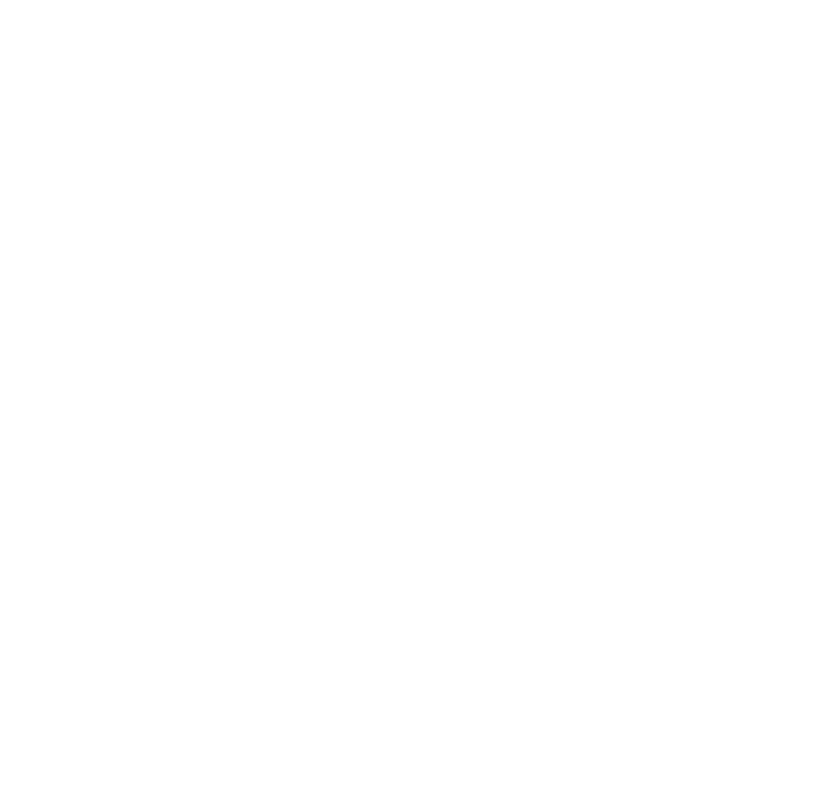
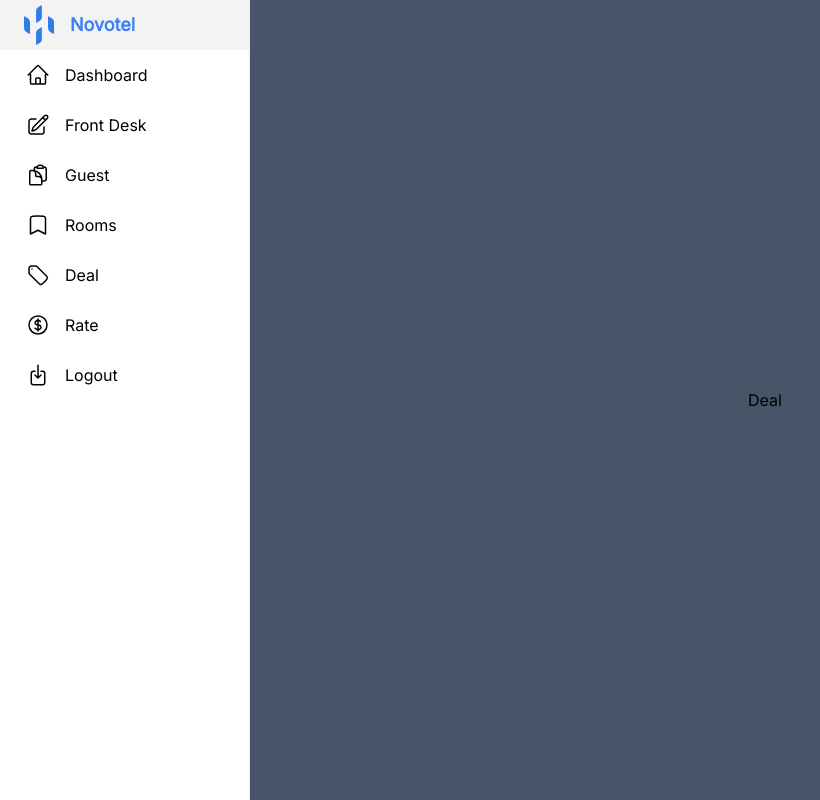
Before and after one commit to JosephAwuku33/Hostel-Web-App, a React (Vite) app in the folder frontend/: page /deal in a window 1280 px wide. Before the commit this address had no page. Shown: the whole page, without its empty margins (0-820 px from the left). Built offline with nearby package versions, Linux system fonts and the light colour scheme; sample sign-in values are in the browser's storage.

Commit message:
edited Sidebar and added new pages to be worked on

```diff
--- a/frontend/src/App.tsx
+++ b/frontend/src/App.tsx
@@ -4,9 +4,12 @@
 import SignUp from "./pages/SignUp/SignUp";
 import { ToastContainer } from "react-toastify";
 import "react-toastify/ReactToastify.css";
-import About from "./pages/About/About";
-import Contact from "./pages/Contact/Contact";
 import Dashboard from "./pages/Dashboard/Dashboard";
+import FrontDeskPage from "./pages/FrontDesk/FrontDeskPage";
+import GuestPage from "./pages/Guest/Guest";
+import RoomsPage from "./pages/Rooms/RoomsPage";
+import DealPage from "./pages/Deal/Deal";
+import RatePage from "./pages/Rate/RatePage";
 
 function App() {
   return (
@@ -15,8 +18,11 @@
         <Routes>
           <Route index element={<Login />} />
           <Route path="/dashboard" element={<Home component={Dashboard} />} />
-          <Route path="/contact" element={<Home component={Contact} />} />
-          <Route path="/about" element={<Home component={About} />} />
+          <Route path="/front-desk" element={<Home component={FrontDeskPage} />} />
+          <Route path="/guest" element={<Home component={GuestPage} />}/>
+          <Route path="/rooms" element={<Home component={RoomsPage}/>}/>
+          <Route path="/deal" element={<Home component={DealPage}/>}/>
+          <Route path="/rate" element={<Home component={RatePage}/>}/>
           <Route path="/signup" element={<SignUp />} />
         </Routes>
         <ToastContainer />
--- a/frontend/src/pages/About/About.tsx
+++ /dev/null
@@ -1,9 +0,0 @@
-//import React from 'react'
-
-export default function About() {
-  return (
-    <div className="flex items-center justify-center h-screen bg-slate-600">
-      <h3>about</h3>
-    </div>
-  );
-}
--- /dev/null
+++ b/frontend/src/pages/Deal/Deal.tsx
@@ -0,0 +1,7 @@
+export default function DealPage() {
+  return (
+    <main className="flex items-center justify-center h-screen bg-slate-600">
+      Deal
+    </main>
+  );
+}
--- a/frontend/src/pages/Contact/Contact.tsx
+++ b/frontend/src/pages/FrontDesk/FrontDeskPage.tsx
@@ -1,9 +1,7 @@
-//import React from 'react'
-
-export default function Contact() {
+export default function FrontDeskPage() {
   return (
     <main className="flex items-center justify-center h-screen bg-slate-600">
-      Contact
+      FrontDesk
     </main>
   );
 }
--- /dev/null
+++ b/frontend/src/pages/Guest/Guest.tsx
@@ -0,0 +1,7 @@
+export default function GuestPage() {
+  return (
+    <main className="flex items-center justify-center h-screen bg-slate-600">
+      Guest
+    </main>
+  );
+}
--- /dev/null
+++ b/frontend/src/pages/Rate/RatePage.tsx
@@ -0,0 +1,7 @@
+export default function RatePage() {
+  return (
+    <main className="flex items-center justify-center h-screen bg-slate-600">
+      Rate
+    </main>
+  );
+}
--- /dev/null
+++ b/frontend/src/pages/Rooms/RoomsPage.tsx
@@ -0,0 +1,7 @@
+export default function RoomsPage() {
+  return (
+    <main className="flex items-center justify-center h-screen bg-slate-600">
+      Rooms
+    </main>
+  );
+}
--- a/frontend/src/screen_components/SideBar.tsx
+++ b/frontend/src/screen_components/SideBar.tsx
@@ -34,14 +34,202 @@
     }
   }, [dispatch, userInfo, navigate]);
 
+  // Function to handle window resize
+  const handleResize = () => {
+    setCollapseGimme(window.innerWidth < 768);
+  };
+
+  useEffect(() => {
+    // Add event listener for window resize
+    window.addEventListener("resize", handleResize);
+    // Initial check on component mount
+    handleResize();
+
+    // Clean up the event listener on component unmount
+    return () => {
+      window.removeEventListener("resize", handleResize);
+    };
+  }, []);
+
   return (
     <section className="flex h-screen">
-      <Sidebar backgroundColor="#CBC3E3" collapsed={collapsegimme}>
+      <Sidebar backgroundColor="white" collapsed={collapsegimme}>
         <Menu>
-          <MenuItem onClick={toggleSidebar}>|||</MenuItem>
-          <MenuItem component={<Link to="/home" />}>Home</MenuItem>
-          <MenuItem component={<Link to="/contact" />}>Contact</MenuItem>
-          <MenuItem onClick={ handleLogout}>OUT</MenuItem>
+          <MenuItem onClick={toggleSidebar} >
+            <h1 className="p-1 flex items-center flex-row justify-start gap-4 w-full" >
+              <svg
+                xmlns="http://www.w3.org/2000/svg"
+                width="30"
+                height="40"
+                viewBox="0 0 30 40"
+                fill="none"
+              >
+                <path
+                  fillRule="evenodd"
+                  clipRule="evenodd"
+                  d="M15.474 1.48017C12.0035 3.6732 12.1012 3.38256 12.1012 11.5178C12.1012 15.0772 12.1563 17.9892 12.2238 17.9892C12.4782 17.9892 16.046 15.7619 16.5493 15.2885C16.8387 15.0166 17.269 14.3955 17.5054 13.9087C17.9035 13.0893 17.931 12.5374 17.8759 6.51165L17.8163 0L15.474 1.48017ZM1.46841e-05 17.22C0.000687047 20.5718 0.101543 23.6962 0.224361 24.1629C0.561215 25.4438 1.68989 26.6037 3.88246 27.9227C4.97079 28.5773 5.90359 29.1129 5.95558 29.1129C6.00735 29.1129 6.04994 26.2494 6.04994 22.7497V16.3864L5.43361 15.1448C4.89482 14.0595 4.54945 13.7302 2.68812 12.5272C1.51709 11.7703 0.433017 11.1453 0.278822 11.1384C0.0616487 11.1285 -0.00110592 12.4948 1.46841e-05 17.22ZM23.981 17.1017C23.9821 23.4233 24.1056 24.4583 25.0077 25.7209C25.4216 26.3005 28.6826 28.5525 29.8684 29.0781C29.9719 29.1241 30.0257 26.1337 29.9879 22.4333L29.9188 15.7051L29.3274 14.7619C28.9139 14.1023 28.0938 13.414 26.5991 12.4723C25.4239 11.7315 24.3537 11.1256 24.221 11.1256C24.0549 11.1256 23.9801 12.9899 23.981 17.1017ZM15.9113 23.2084C14.8635 23.8519 13.7144 24.6684 13.3579 25.0227C12.1649 26.2078 12.1012 26.643 12.1012 33.6022C12.1012 37.1211 12.164 40 12.2404 40C12.317 40 13.2808 39.4507 14.3823 38.7795C16.5218 37.4754 17.6278 36.3107 17.8246 35.1543C17.8916 34.7605 17.9172 31.6482 17.8813 28.238L17.8163 22.038L15.9113 23.2084Z"
+                  fill="#2F7BEB"
+                />
+              </svg>
+              <p className="text-blue-500 text-lg font-bold">Novotel</p>
+            </h1>
+
+          </MenuItem>
+          <MenuItem
+            icon={
+              <svg
+                xmlns="http://www.w3.org/2000/svg"
+                fill="none"
+                viewBox="0 0 24 24"
+                strokeWidth={1.5}
+                stroke="currentColor"
+                className="w-6 h-6"
+              >
+                <path
+                  strokeLinecap="round"
+                  strokeLinejoin="round"
+                  d="m2.25 12 8.954-8.955c.44-.439 1.152-.439 1.591 0L21.75 12M4.5 9.75v10.125c0 .621.504 1.125 1.125 1.125H9.75v-4.875c0-.621.504-1.125 1.125-1.125h2.25c.621 0 1.125.504 1.125 1.125V21h4.125c.621 0 1.125-.504 1.125-1.125V9.75M8.25 21h8.25"
+                />
+              </svg>
+            }
+            component={<Link to="/dashboard" />}
+          >
+            Dashboard
+          </MenuItem>
+          <MenuItem
+            icon={
+              <svg
+                xmlns="http://www.w3.org/2000/svg"
+                fill="none"
+                viewBox="0 0 24 24"
+                strokeWidth={1.5}
+                stroke="currentColor"
+                className="w-6 h-6"
+              >
+                <path
+                  strokeLinecap="round"
+                  strokeLinejoin="round"
+                  d="m16.862 4.487 1.687-1.688a1.875 1.875 0 1 1 2.652 2.652L10.582 16.07a4.5 4.5 0 0 1-1.897 1.13L6 18l.8-2.685a4.5 4.5 0 0 1 1.13-1.897l8.932-8.931Zm0 0L19.5 7.125M18 14v4.75A2.25 2.25 0 0 1 15.75 21H5.25A2.25 2.25 0 0 1 3 18.75V8.25A2.25 2.25 0 0 1 5.25 6H10"
+                />
+              </svg>
+            }
+            component={<Link to="/front-desk" />}
+          >
+            Front Desk
+          </MenuItem>
+          <MenuItem
+            icon={
+              <svg
+                xmlns="http://www.w3.org/2000/svg"
+                fill="none"
+                viewBox="0 0 24 24"
+                strokeWidth={1.5}
+                stroke="currentColor"
+                className="w-6 h-6"
+              >
+                <path
+                  strokeLinecap="round"
+                  strokeLinejoin="round"
+                  d="M8.25 7.5V6.108c0-1.135.845-2.098 1.976-2.192.373-.03.748-.057 1.123-.08M15.75 18H18a2.25 2.25 0 0 0 2.25-2.25V6.108c0-1.135-.845-2.098-1.976-2.192a48.424 48.424 0 0 0-1.123-.08M15.75 18.75v-1.875a3.375 3.375 0 0 0-3.375-3.375h-1.5a1.125 1.125 0 0 1-1.125-1.125v-1.5A3.375 3.375 0 0 0 6.375 7.5H5.25m11.9-3.664A2.251 2.251 0 0 0 15 2.25h-1.5a2.251 2.251 0 0 0-2.15 1.586m5.8 0c.065.21.1.433.1.664v.75h-6V4.5c0-.231.035-.454.1-.664M6.75 7.5H4.875c-.621 0-1.125.504-1.125 1.125v12c0 .621.504 1.125 1.125 1.125h9.75c.621 0 1.125-.504 1.125-1.125V16.5a9 9 0 0 0-9-9Z"
+                />
+              </svg>
+            }
+            component={<Link to="/guest" />}
+          >
+            Guest
+          </MenuItem>
+
+          <MenuItem
+            icon={
+              <svg
+                xmlns="http://www.w3.org/2000/svg"
+                fill="none"
+                viewBox="0 0 24 24"
+                strokeWidth={1.5}
+                stroke="currentColor"
+                className="w-6 h-6"
+              >
+                <path
+                  strokeLinecap="round"
+                  strokeLinejoin="round"
+                  d="M17.593 3.322c1.1.128 1.907 1.077 1.907 2.185V21L12 17.25 4.5 21V5.507c0-1.108.806-2.057 1.907-2.185a48.507 48.507 0 0 1 11.186 0Z"
+                />
+              </svg>
+            }
+            component={<Link to="/rooms" />}
+          >
+            Rooms
+          </MenuItem>
+
+          <MenuItem
+            icon={
+              <svg
+                xmlns="http://www.w3.org/2000/svg"
+                fill="none"
+                viewBox="0 0 24 24"
+                strokeWidth={1.5}
+                stroke="currentColor"
+                className="w-6 h-6"
+              >
+                <path
+                  strokeLinecap="round"
+                  strokeLinejoin="round"
+                  d="M9.568 3H5.25A2.25 2.25 0 0 0 3 5.25v4.318c0 .597.237 1.17.659 1.591l9.581 9.581c.699.699 1.78.872 2.607.33a18.095 18.095 0 0 0 5.223-5.223c.542-.827.369-1.908-.33-2.607L11.16 3.66A2.25 2.25 0 0 0 9.568 3Z"
+                />
+                <path
+                  strokeLinecap="round"
+                  strokeLinejoin="round"
+                  d="M6 6h.008v.008H6V6Z"
+                />
+              </svg>
+            }
+            component={<Link to="/deal" />}
+          >
+            Deal
+          </MenuItem>
+          <MenuItem
+            icon={
+              <svg
+                xmlns="http://www.w3.org/2000/svg"
+                fill="none"
+                viewBox="0 0 24 24"
+                strokeWidth={1.5}
+                stroke="currentColor"
+                className="w-6 h-6"
+              >
+                <path
+                  strokeLinecap="round"
+                  strokeLinejoin="round"
+                  d="M12 6v12m-3-2.818.879.659c1.171.879 3.07.879 4.242 0 1.172-.879 1.172-2.303 0-3.182C13.536 12.219 12.768 12 12 12c-.725 0-1.45-.22-2.003-.659-1.106-.879-1.106-2.303 0-3.182s2.9-.879 4.006 0l.415.33M21 12a9 9 0 1 1-18 0 9 9 0 0 1 18 0Z"
+                />
+              </svg>
+            }
+            component={<Link to="/rate" />}
+          >
+            Rate
+          </MenuItem>
+
+          <MenuItem
+            icon={
+              <svg
+                xmlns="http://www.w3.org/2000/svg"
+                fill="none"
+                viewBox="0 0 24 24"
+                strokeWidth={1.5}
+                stroke="currentColor"
+                className="w-6 h-6"
+              >
+                <path
+                  strokeLinecap="round"
+                  strokeLinejoin="round"
+                  d="M9 8.25H7.5a2.25 2.25 0 0 0-2.25 2.25v9a2.25 2.25 0 0 0 2.25 2.25h9a2.25 2.25 0 0 0 2.25-2.25v-9a2.25 2.25 0 0 0-2.25-2.25H15M9 12l3 3m0 0 3-3m-3 3V2.25"
+                />
+              </svg>
+            }
+            onClick={handleLogout}
+          >
+            Logout
+          </MenuItem>
         </Menu>
       </Sidebar>
     </section>
```
